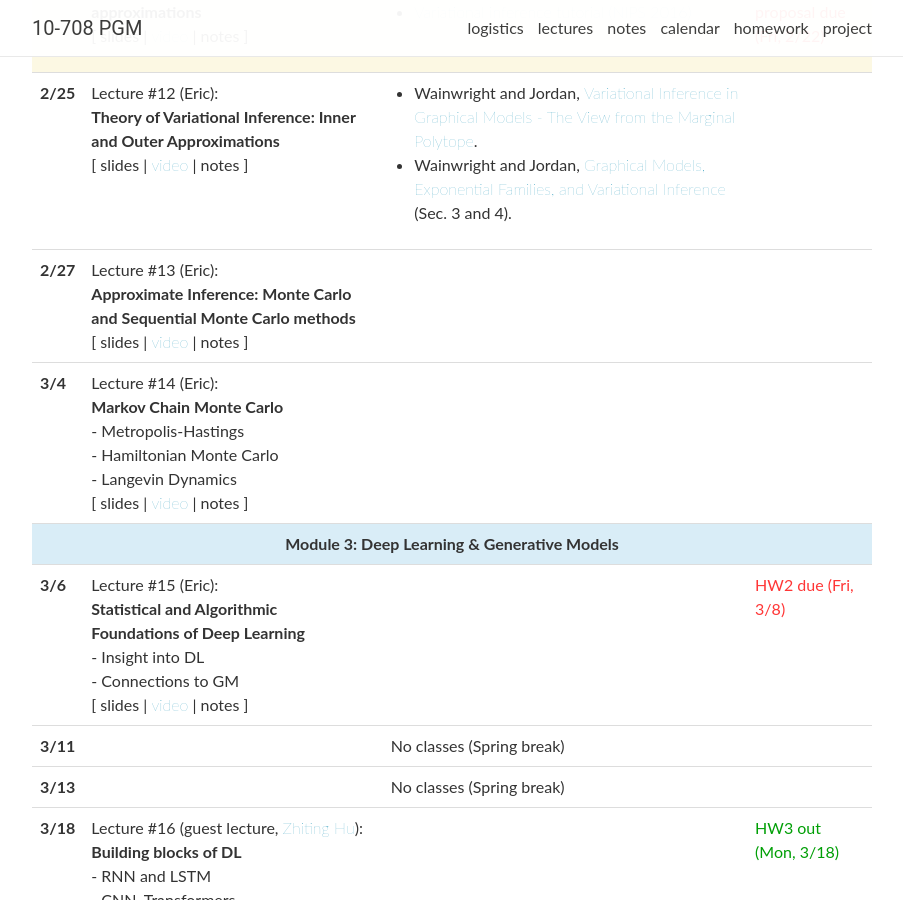
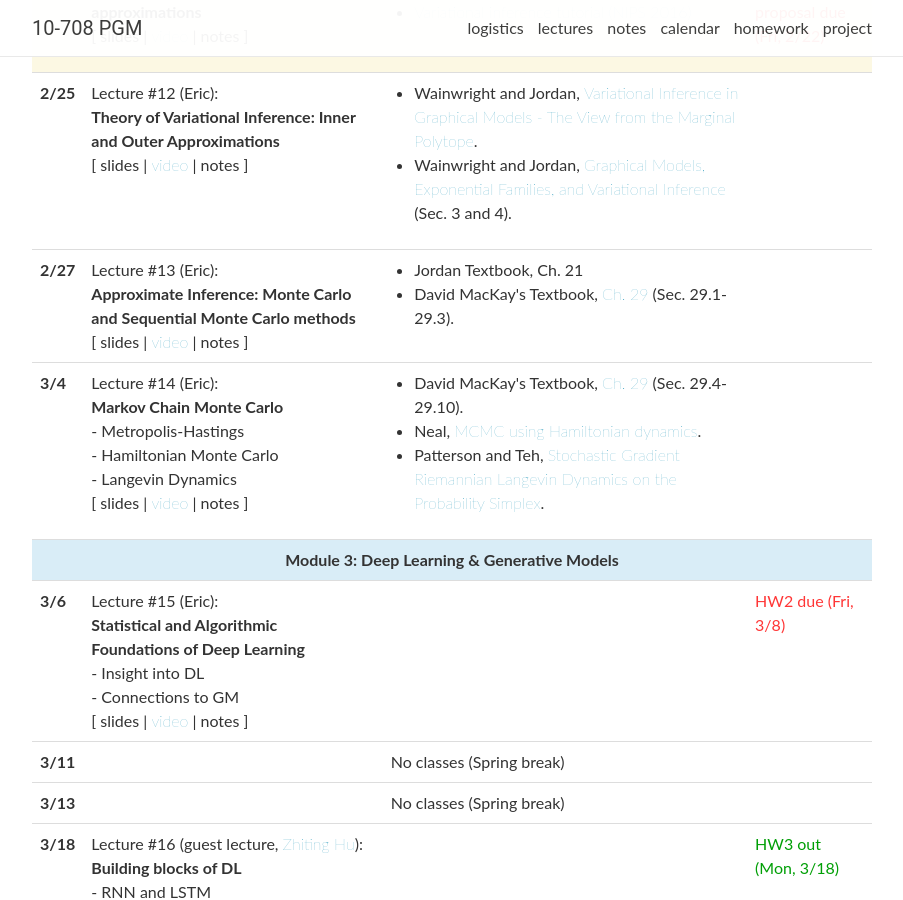
Before and after one commit to sailinglab/pgm-spring-2019, a Jekyll site: the page built from _pages/lectures.md, in a window 1280 px wide and 900 px high, scrolled down 2195 px. Shown: the whole window, without its empty margins (188-1091 px from the left). Built offline with Jekyll 4.4.1, drawn with Linux system fonts in a browser that asks for light colours; nearby versions of some CDN libraries; comment, search, counter and statistics services are not loaded.

Commit message:
Add more reading materials

```diff
--- a/_data/lectures.yml
+++ b/_data/lectures.yml
@@ -187,6 +187,8 @@
   video: "https://scs.hosted.panopto.com/Panopto/Pages/Viewer.aspx?id=ed8bdd59-b55e-42b4-be99-a9d0012c953d"
   notes:
   readings:
+    - Jordan Textbook, Ch. 21
+    - David MacKay's Textbook, <a href="http://www.inference.phy.cam.ac.uk/itprnn/book.pdf#page=368" target="_blank">Ch. 29</a> (Sec. 29.1-29.3).
   logistics:
 
 - date: 3/4
@@ -200,6 +202,9 @@
   video: "https://scs.hosted.panopto.com/Panopto/Pages/Viewer.aspx?id=725d390e-9176-4a16-919b-a9d0012ccd9a"
   notes:
   readings:
+    - David MacKay's Textbook, <a href="http://www.inference.phy.cam.ac.uk/itprnn/book.pdf#page=368" target="_blank">Ch. 29</a> (Sec. 29.4-29.10).
+    - Neal, <a href="https://arxiv.org/pdf/1206.1901.pdf" target="_blank">MCMC using Hamiltonian dynamics</a>.
+    - Patterson and Teh, <a href="http://papers.nips.cc/paper/4883-stochastic-gradient-riemannian-langevin-dynamics-on-the-probability-simplex.pdf" target="_blank">Stochastic Gradient Riemannian Langevin Dynamics on the Probability Simplex</a>.
   logistics:
 
 - title: "Module 3: Deep Learning &amp; Generative Models"
```
